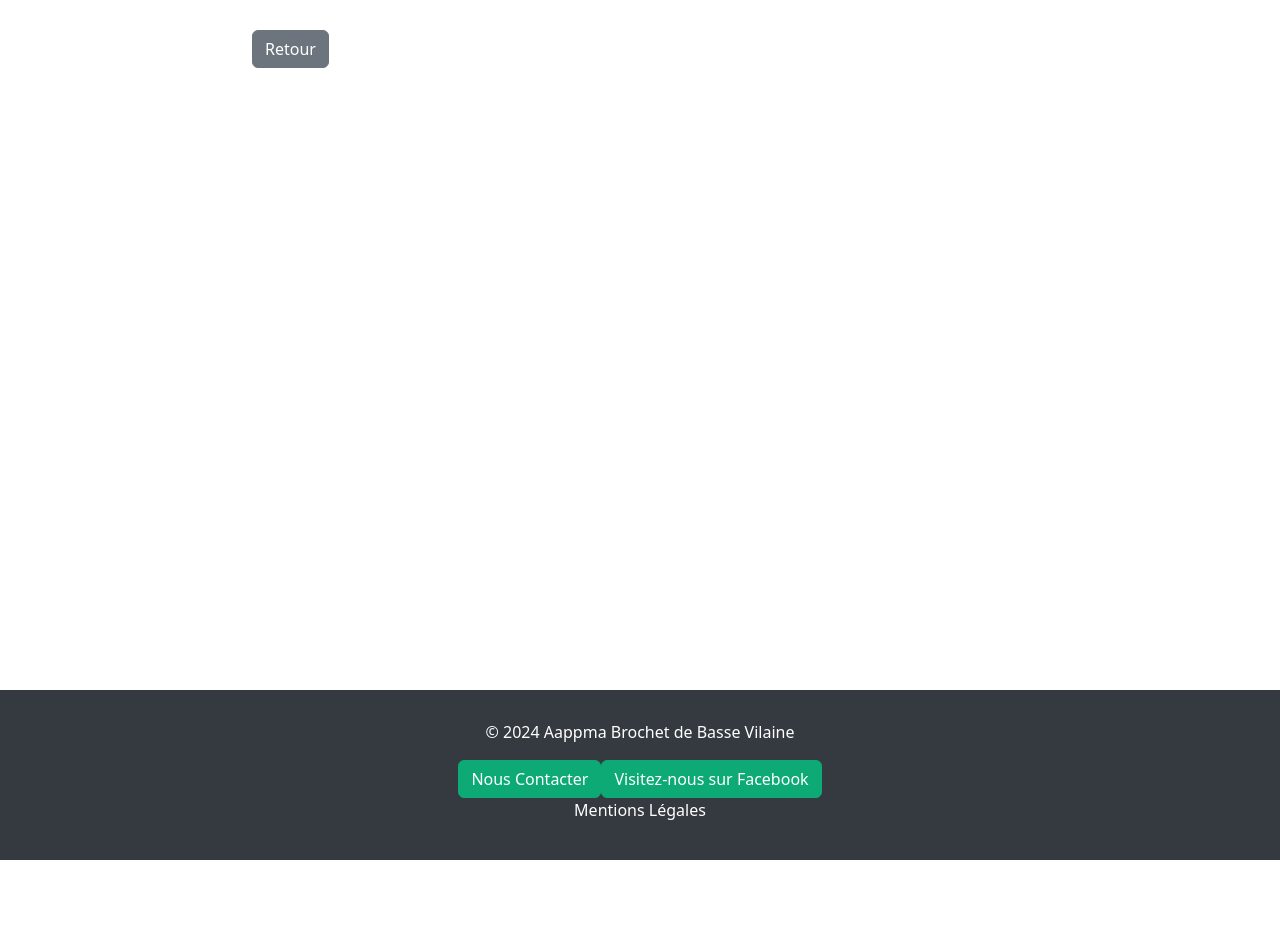
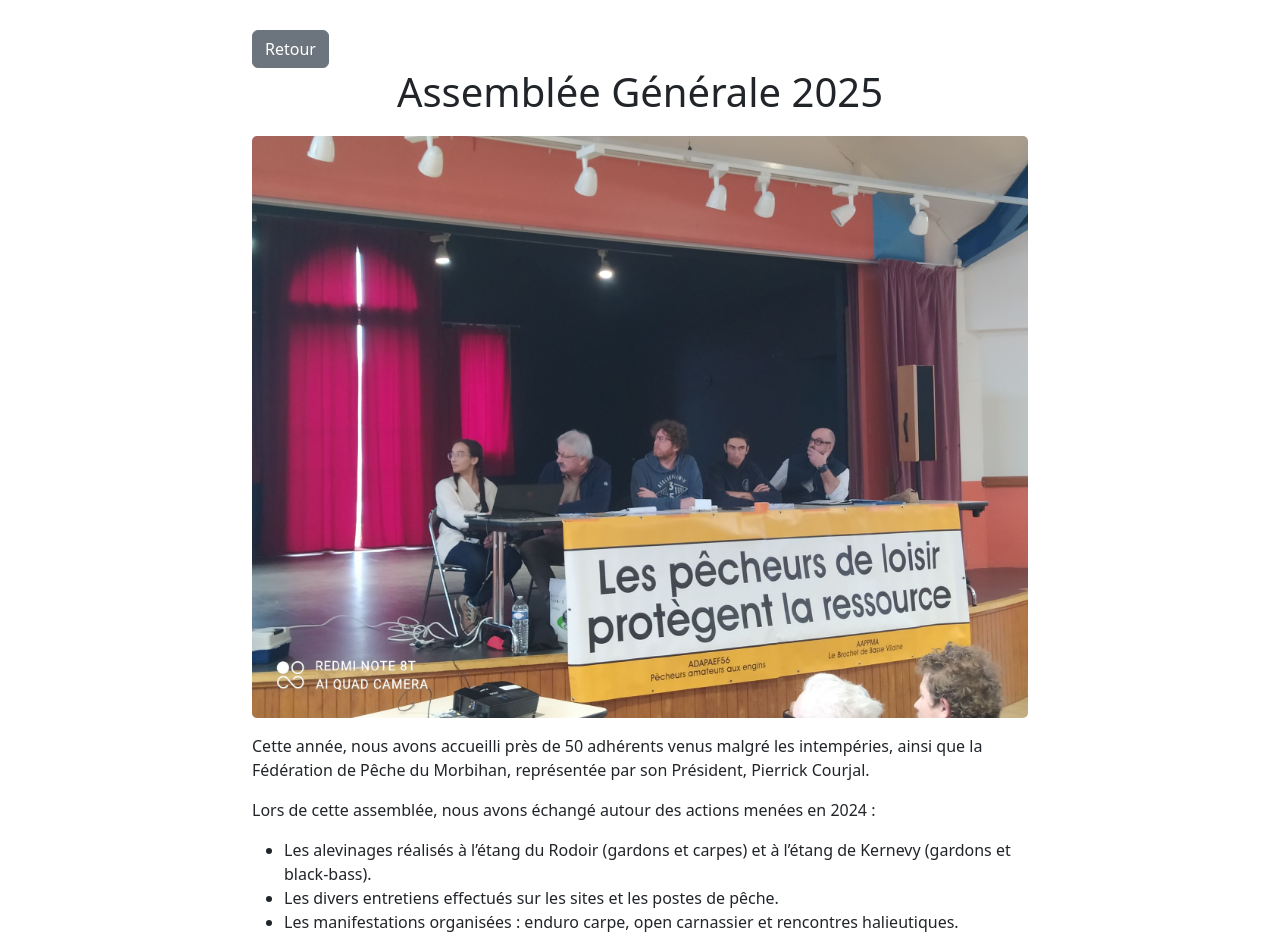
Before and after one commit to VAcheronPradelAlyssa/aappma, an Angular app: page /article/a-g2025 in a window 1280 px wide. Shown: the part 160-1112 px from the top of the page. Before the commit the page ends 1020 px from the top, so only its background shows below. Built offline with nearby package versions, Linux system fonts and the light colour scheme.

Commit message:
ag et open

```diff
--- a/src/app/app.component.ts
+++ b/src/app/app.component.ts
@@ -3,13 +3,11 @@ import { RouterOutlet } from '@angular/router';
 import { RouterModule } from '@angular/router';
 import { NavbarComponent } from './shared/navbar/navbar.component';
 import { FooterComponent } from "./shared/footer/footer.component";
-import { GalleryComponent } from './gallery/gallery.component';
-import { ImageModalComponent } from './image-modal/image-modal.component';
 
 @Component({
   selector: 'app-root',
   standalone: true,
-  imports: [RouterModule, NavbarComponent, FooterComponent,  GalleryComponent, ImageModalComponent], // Ajoute RouterModule et NavbarComponent
+  imports: [RouterModule, NavbarComponent, FooterComponent], // Ajoute RouterModule et NavbarComponent
   templateUrl: './app.component.html',
   styleUrls: ['./app.component.scss']
 })
--- a/src/app/app.routes.ts
+++ b/src/app/app.routes.ts
@@ -12,7 +12,7 @@ export const routes: Routes = [
   { path: 'actualites', component: ActualitesComponent },
   { path: 'article/:id', component: ArticleComponent }, // Vérifie cette route pour l'article
   { path : 'evenements', component : EvenementsComponent},
-  { path: 'mentions', component: MentionsLegalesComponent },
+  { path: 'mentions-legales', component: MentionsLegalesComponent },
   { path: 'membres-conseil', component: MembresConseilComponent },
   {path : 'gallery', component: GalleryComponent},
   { path: '**', redirectTo: '' }
--- a/src/app/pages/mentions-legales/mentions-legales.component.ts
+++ b/src/app/pages/mentions-legales/mentions-legales.component.ts
@@ -1,9 +1,10 @@
+import { CommonModule } from '@angular/common';
 import { Component } from '@angular/core';
+import { RouterModule } from '@angular/router';
 
 @Component({
   selector: 'app-mentions-legales',
   standalone: true,
-  imports: [],
   templateUrl: './mentions-legales.component.html',
   styleUrl: './mentions-legales.component.scss'
 })
--- a/src/app/shared/article-data.service.ts
+++ b/src/app/shared/article-data.service.ts
@@ -143,6 +143,33 @@ Un grand merci à tous!</p>
 
       `
     },
+    {
+      id:'a-g2025',
+      title:'Assemblée Générale 2025',
+      imageUrl:"/assets/images/a-g2025.jpg",
+      content:`<p>Cette année, nous avons accueilli près de 50 adhérents venus malgré les intempéries, ainsi que la Fédération de Pêche du Morbihan, représentée par son Président, Pierrick Courjal.</p>
+      <p>Lors de cette assemblée, nous avons échangé autour des actions menées en 2024 :</p>
+      <ul>
+      <li>Les alevinages réalisés à l’étang du Rodoir (gardons et carpes) et à l’étang de Kernevy (gardons et black-bass).</li>
+      <li>Les divers entretiens effectués sur les sites et les postes de pêche.</li>
+      <li>Les manifestations organisées : enduro carpe, open carnassier et rencontres halieutiques.</li>
+      </ul>
+      <p>Nous sommes également revenus sur la réglementation 2024 concernant la double maille sur les étangs du Rodoir et de Kernevy afin de répondre aux questions.
+Par ailleurs, nous avons abordé la gestion du territoire de l’AAPPMA qui a été mise à jours.
+Le parcours international de pêche au coup de la Vilaine à Tranhaleux sur la commune de Rieux a été franchement labellisé parcours passion par la Fédération Nationale de la Pêche en France FNPF </p>
+      <p>Nous organiserons également la Fête de la Pêche le 8 juin 2025 au Show Burin à Kernevy, avec un stand pour présenter la pêche et l’association aux visiteurs.</p>
+      <p>Merci à tous pour ce moment de partage convivial, essentiel pour permettre à votre AAPPMA de poursuivre ses actions sereinement.</p>`
+    },
+    {
+      id:'open-carnassier2025',
+      title:'Open Carnassiers 2025 Rieux - Pont du Cran',
+      imageUrl:"/assets/images/carnassiers2025.jpg",
+      content:`<p>Quoi de prévu le samedi 14 Juin? 🤔</p>
+      <p>Rien? Et bien rejoignez nous pour notre open carnassiers vilaine à Rieux! 🎣</p>
+      <p>En bateau, float tube ou kayak entre le port de rieux et le pont de cran.</p>
+      <p>Limité à 30 équipes</p>
+      <p>Inscription : aappmabbv@gmail.com</p>`
+    }
   ];
 
   getArticleById(id: string) {
--- a/src/app/shared/card-data.service.ts
+++ b/src/app/shared/card-data.service.ts
@@ -9,13 +9,33 @@ export class CardDataService {
 
   private cards = [
     {
+      id:'open-carnassiers2025',
+      title:'Open Carnassier 2025 Rieux - Pont du Cran',
+      description:'Quoi de prévu le samedi 14 Juin? ',
+      imageUrl:'assets/images/carnassiers2025.jpg',
+      link:'/article/open-carnassier2025',
+      date:'2025-06-14',
+      pages:['home','evenements','concours','actualites'],
+      category:'Concours'
+      },
+      {
+        id:'a-g2025',
+        title:'Ce dimanche 2 février s\'est déroulée notre assemblée générale.',
+        description:'Cette année, nous avons accueilli près de 50 adhérents venus malgré les intempéries, ainsi que la Fédération de Pêche du Morbihan, représentée par son Président, Pierrick Courjal.',
+        imageUrl:'assets/images/a-g2025.jpg',
+        link:'/article/a-g2025',
+        date:'2025-02-02',
+        pages:['home','evenements','actualites'],
+        category:'Info'
+        },
+    {
       id:'ag2025',
       title:'Assemblée Générale 2 Février 2025',
       description:'L\'Assemblée Générale a lieu le 2 février 2025 à 9h30 à Saint Dolay',
       imageUrl:'assets/images/ag2025coupe.jpg',
       link:'/article/ag2025',
       date:'2025-02-02',
-      pages:['actualites','evenements','home'],
+      pages:['actualites','evenements',],
       category:'Info'
       },
     {
@@ -54,7 +74,7 @@ export class CardDataService {
       description:'Clap de fin! elles nous auront boudées jusqu\'au bout!',
       imageUrl: '/assets/images/finalenduro2024.jpg',
       link: '/article/enduro-carpe-2024',
-      pages: ['actualites', 'home'],
+      pages: ['actualites'],
       date:'2024-09-13',
       category: 'Événements'
 
@@ -87,7 +107,9 @@ export class CardDataService {
     date:'2025-05-25',
     pages:['actualites','evenements'],
     category:'Animations'
-    }
+    },
+
+
 
 
   ];
--- a/src/app/shared/footer/footer.component.html
+++ b/src/app/shared/footer/footer.component.html
@@ -3,6 +3,7 @@
     <div>
       <a href="mailto:aappmabbv@gmail.com" class="btn btn-primary">Nous Contacter</a>
       <a href="https://www.facebook.com/aappmabbv56" target="_blank" class="btn btn-primary">Visitez-nous sur Facebook</a>
+      <a class="nav-link" routerLink="/mentions-legales">Mentions Légales</a>
+
     </div>
-    <a class="nav-link" routerLink="/mentions">Mentions Légales</a>
-</footer>
+  </footer>
--- a/src/app/shared/footer/footer.component.ts
+++ b/src/app/shared/footer/footer.component.ts
@@ -1,9 +1,10 @@
 import { Component } from '@angular/core';
+import { RouterModule } from '@angular/router';
 
 @Component({
   selector: 'app-footer',
   standalone: true,
-  imports: [],
+  imports: [RouterModule], // Nécessaire pour utiliser routerLink
   templateUrl: './footer.component.html',
   styleUrl: './footer.component.scss'
 })
```
Also changed, not shown: src/app/pages/mentions-legales/mentions-legales.component.html (+65 -15 lines), src/assets/images/a-g2025.jpg (added), src/assets/images/carnassiers2025.jpg (added).
